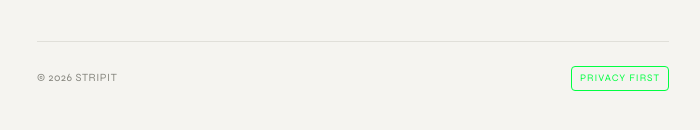
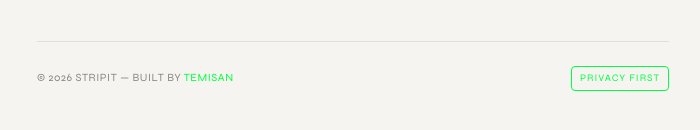
Before and after one commit to temisan0x/stripit-fe, a Next.js app: page / in a window 1280 px wide. Shown: the part 694-824 px from the top of the page, without its empty margins (287-987 px from the left). Built offline with nearby package versions, Linux system fonts and the light colour scheme; no server answers.

Commit message:
Add author attribution link to footer

```diff
--- a/src/components/layout/StripFooter.tsx
+++ b/src/components/layout/StripFooter.tsx
@@ -1,7 +1,7 @@
 function StripFooter() {
   return (
     <div className="mt-20 flex items-center justify-between border-t border-gray pt-6 text-[11px] uppercase tracking-[0.05em] text-mid font-(--font-mono)">
-      <span>© 2026 StripIt</span>
+      <span>© 2026 StripIt — Built by <a href="https://your-portfolio.com" target="_blank" rel="noopener noreferrer" className="text-green hover:underline">Temisan</a></span>
       <span className="rounded border border-green px-2 py-1 text-[10px] uppercase tracking-widest text-green">
         Privacy First
       </span>
```
